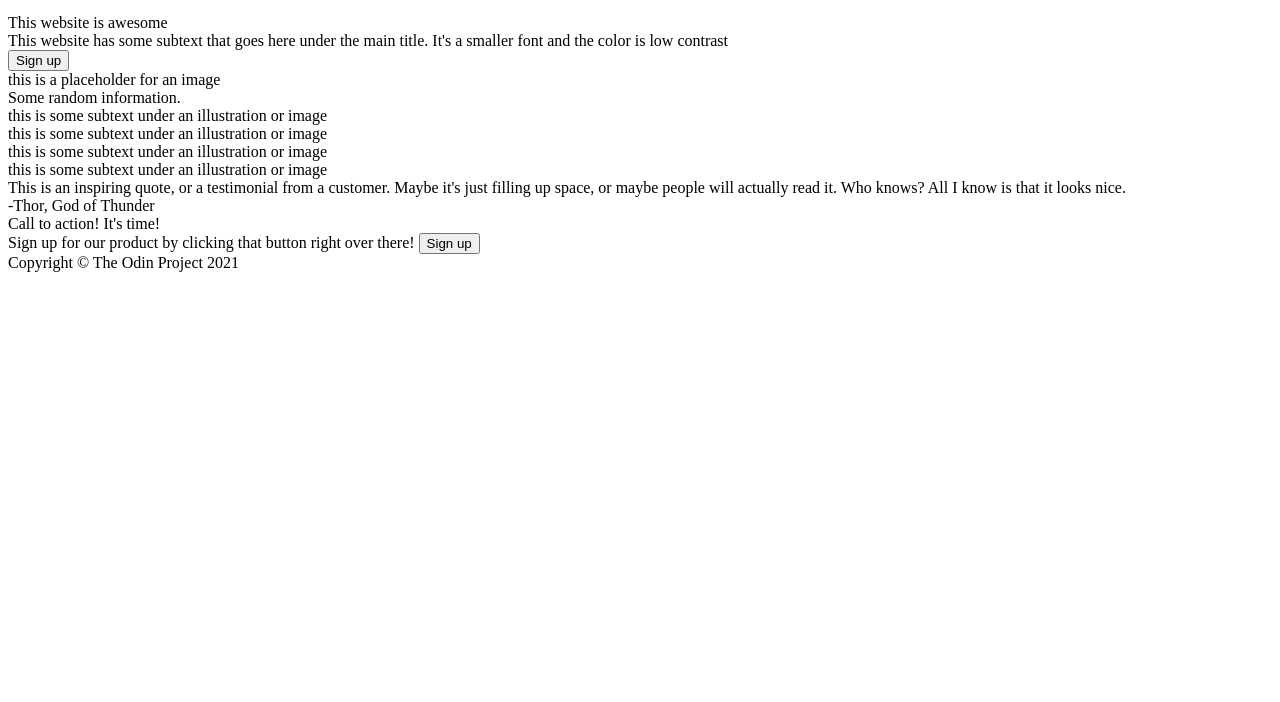
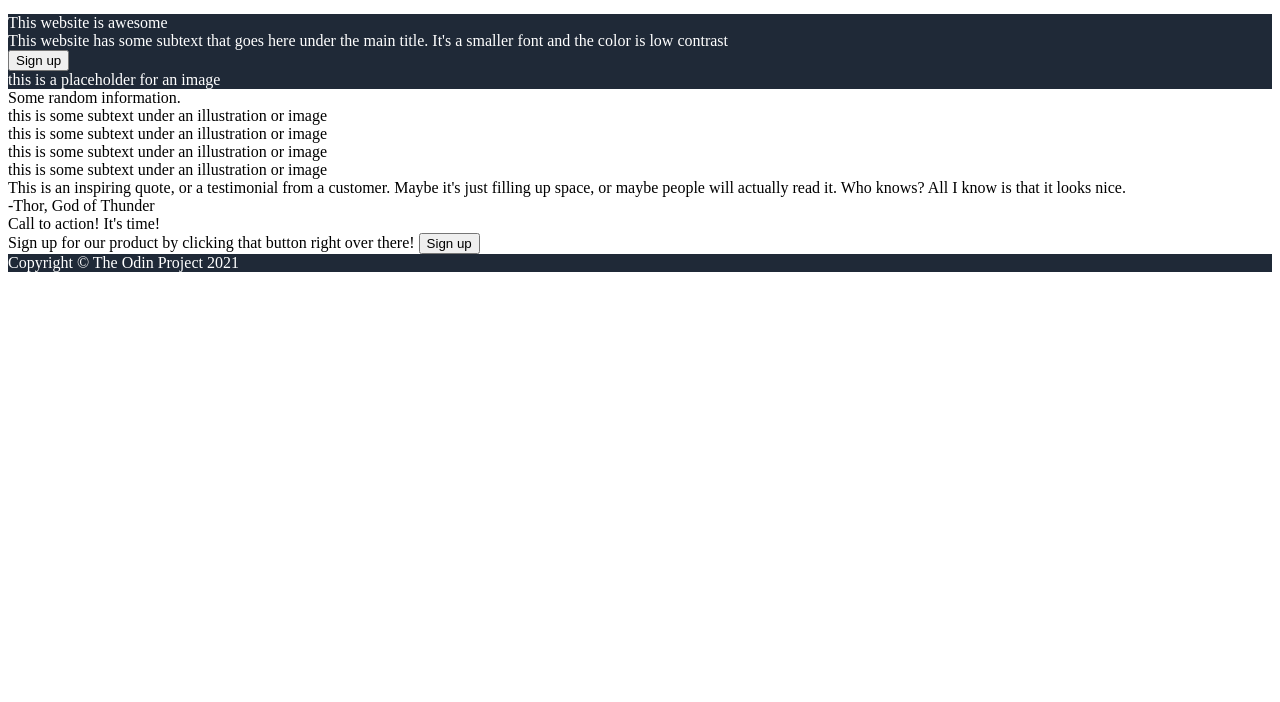
Before and after one commit to Nikhil-Madhusudhanan-25/Landing-Page, a plain HTML site: page index.html in a window 1280 px wide. Shown: the part 98-800 px from the top of the page. Drawn offline with Linux system fonts and the light colour scheme.

Commit message:
correct index.html and add rules to styles.css

```diff
--- a/index.html
+++ b/index.html
@@ -5,7 +5,7 @@
     <meta http-equiv="X-UA-Compatible" content="IE=edge">
     <meta name="viewport" content="width=device-width, initial-scale=1.0">
     <title>Landing Page</title>
-    <link rel="stylesheet" src="scripts/styles.css">
+    <link href="scripts/styles.css" rel="stylesheet">
 </head>
 <body>
     <div class="header">
@@ -18,6 +18,7 @@
             <li><a href="#">header link three</a></li>
         </ul>
     </div>
+    <div class="hero-section">
         <div class="hero-text">
             <div class="hero-heading">This website is awesome</div>
             <div class="hero-body">This website has some subtext that goes here under the main title. It's a smaller font and the color is low contrast</div>
@@ -25,6 +26,7 @@
         </div>
         <div class="hero-image">
             this is a placeholder for an image
+        </div>
     </div>
     <div class="random-section">
         Some random information.
--- a/scripts/styles.css
+++ b/scripts/styles.css
@@ -0,0 +1,4 @@
+.header, .hero-section,.footer{
+    background-color: #1F2937;
+    color:white;
+}
```
Lines whose indentation alone changed are shown as unchanged.
